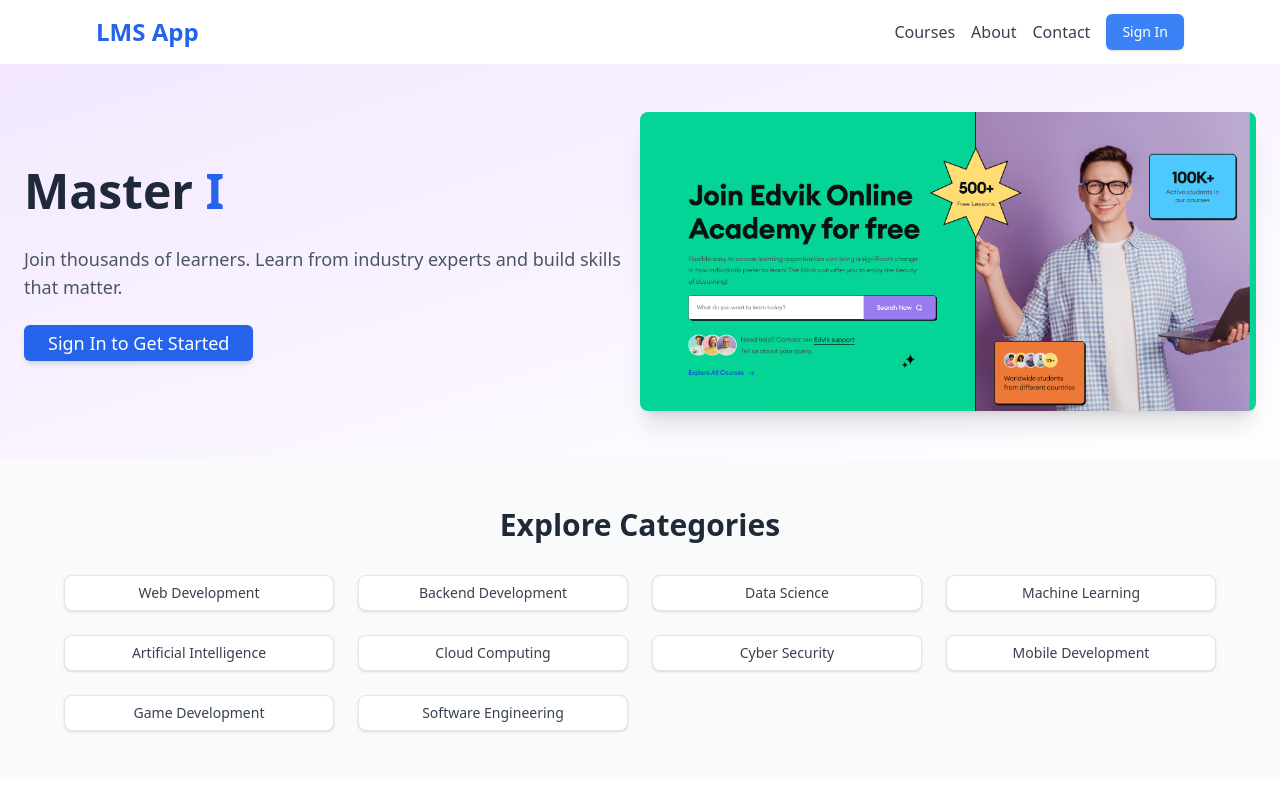
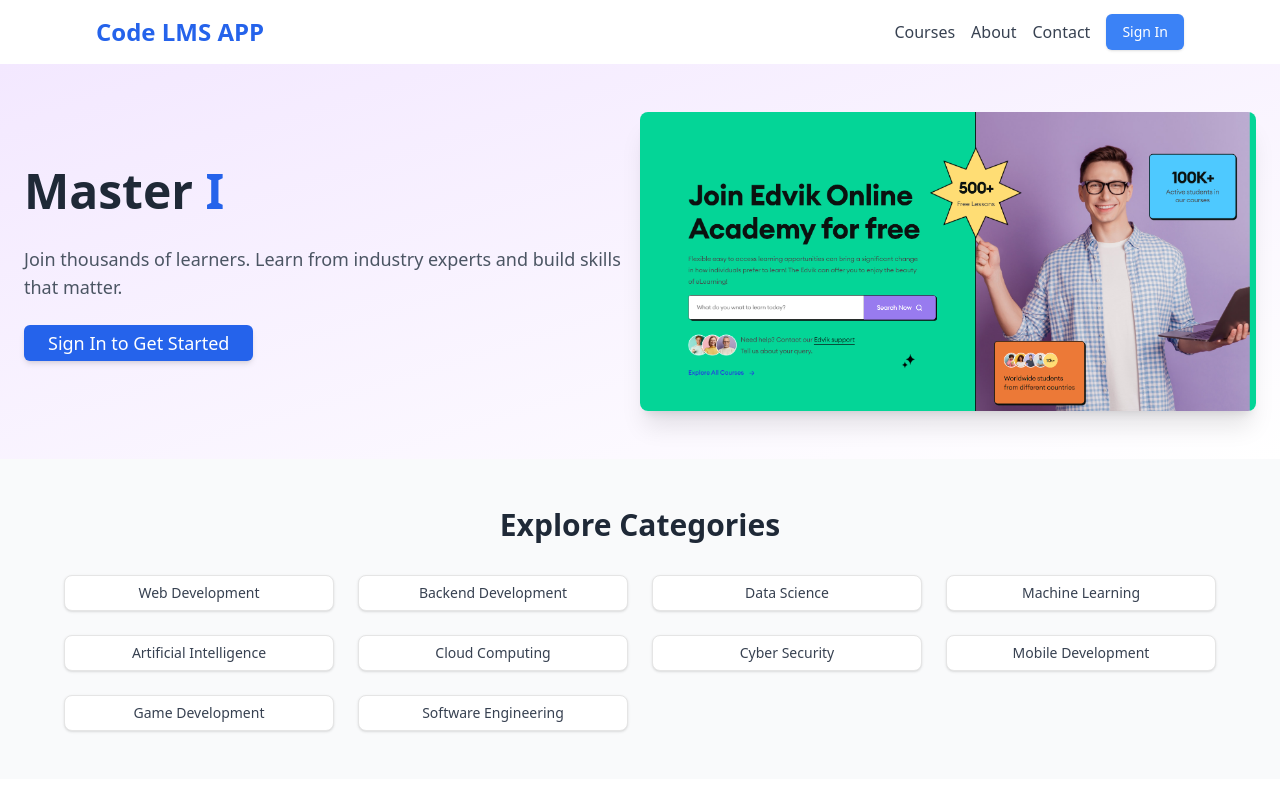
Before and after one commit to Sarthakjanrao07/MERN_LMS_APP, a React (Vite) app in the folder client/: page / in a window 1280 px wide. Shown: the top 800 px of the page. Built offline with nearby package versions, Linux system fonts and the light colour scheme; no server answers.

Commit message:
LandingPage.jsx

```diff
--- a/client/src/pages/LandingPage/LandingPage.jsx
+++ b/client/src/pages/LandingPage/LandingPage.jsx
@@ -41,7 +41,7 @@
         <div className="max-w-6xl mx-auto px-4 sm:px-6 lg:px-8">
           <div className="flex justify-between h-16">
             <div className="flex items-center">
-              <Link to="/" className="text-2xl font-bold text-blue-600">LMS App</Link>
+              <Link to="/" className="text-2xl font-bold text-blue-600">Code LMS APP</Link>
             </div>
             <div className="flex items-center space-x-4">
               <Link to="/courses" className="text-gray-700 hover:text-blue-600">Courses</Link>
```
